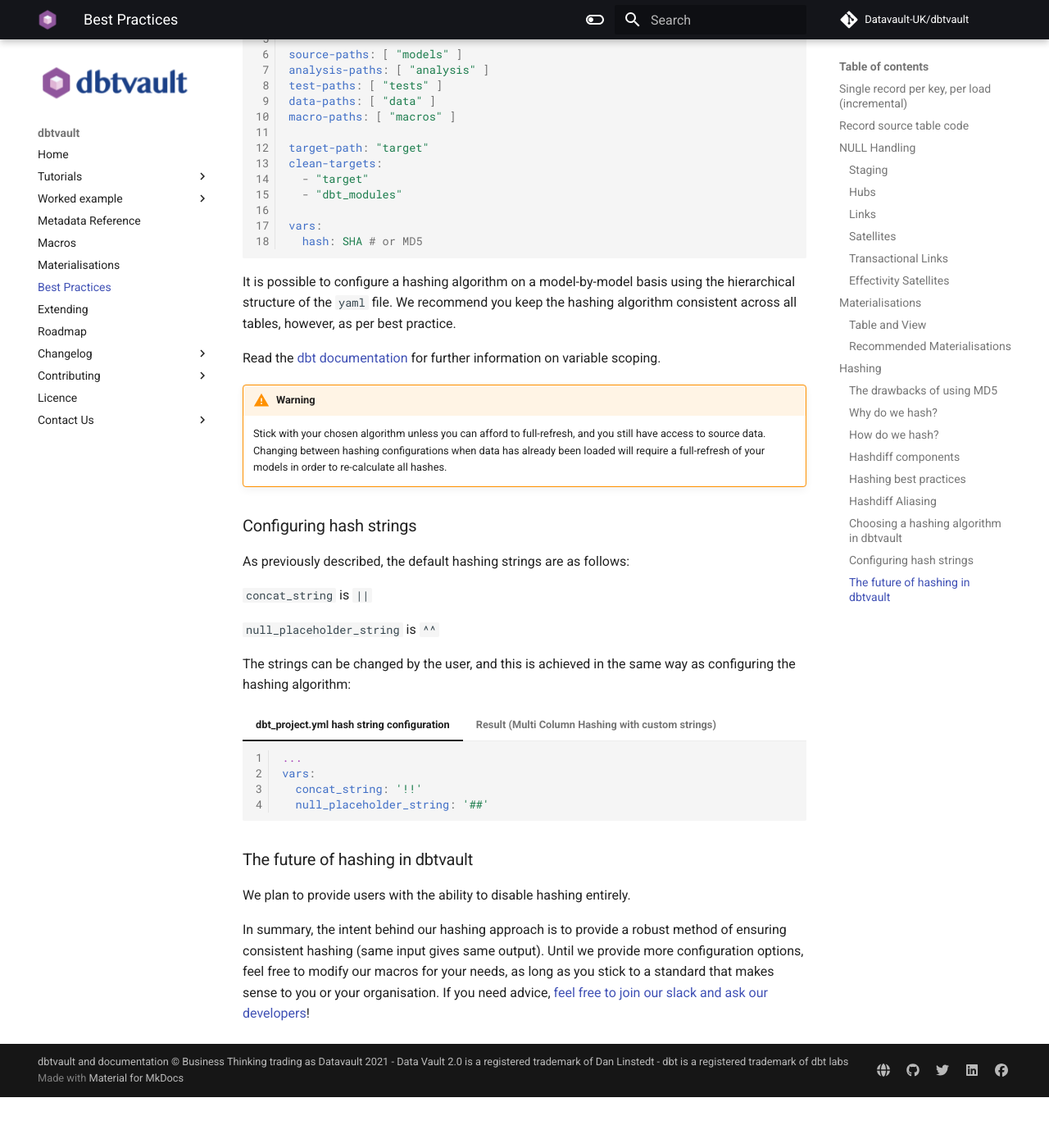
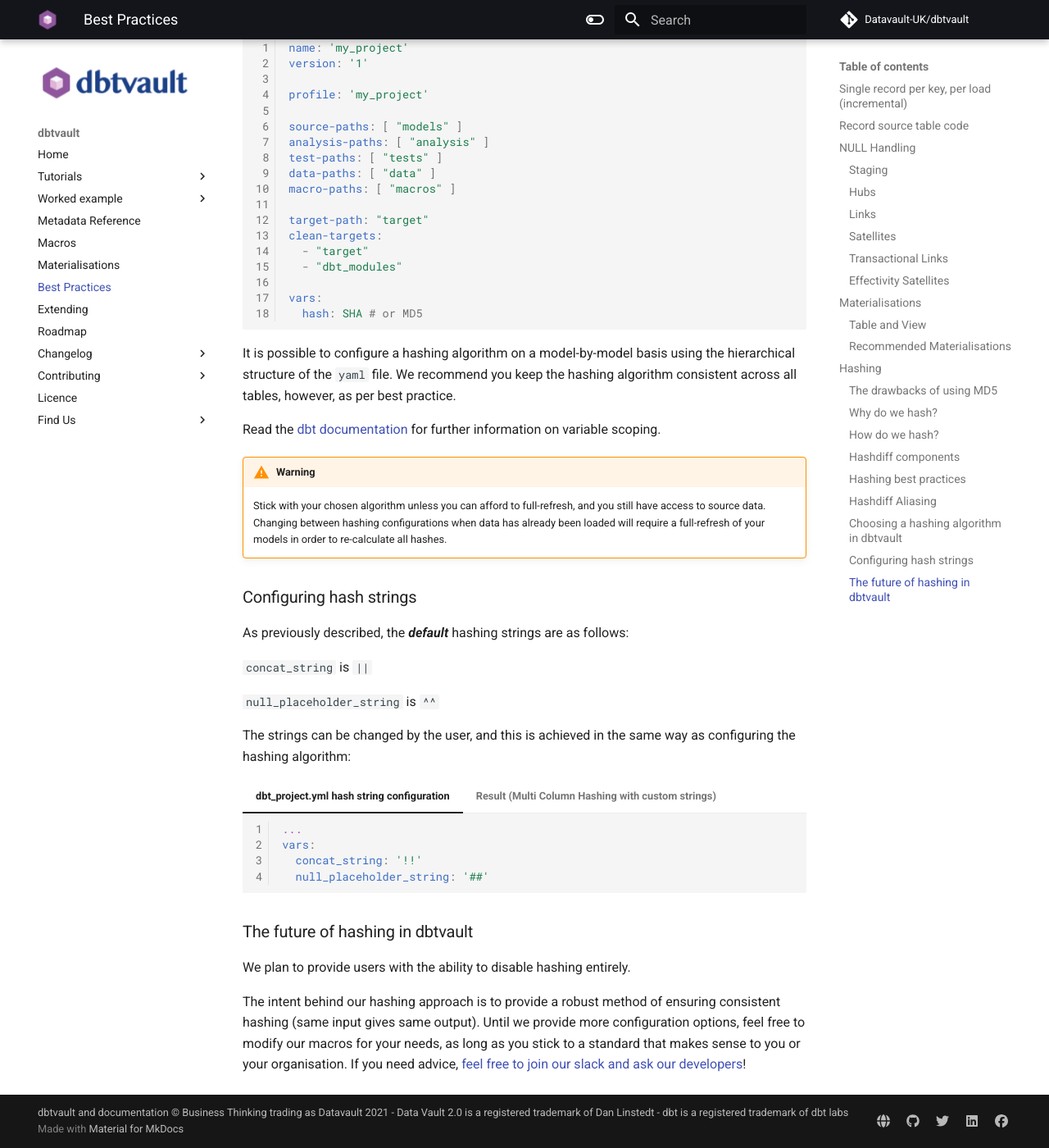
Before and after one commit to Datavault-UK/automate-dv-docs, an MkDocs documentation site: the page built from docs/best_practices.md, in a window 1280 px wide and 1400 px high, scrolled down 8428 px. Shown: the whole window at 82% size. Built offline with MkDocs 1.6.1 and Material for MkDocs 9.7.7, drawn with Linux system fonts in a browser that asks for light colours; comment, search, counter and statistics services are not loaded; before the commit the page ends 9766 px from its top, so only the background shows below that; some of the changed text lies outside the part shown.

Commit message:
Minor cleanup

````diff
--- a/docs/best_practices.md
+++ b/docs/best_practices.md
@@ -6,10 +6,11 @@
 that any deltas formed by loading these records in individual cycles get lost. For Hubs and Links this is not a problem,
 as there are no temporal attributes, but for structures such as Satellites this will produce erroneous loads.
 
-Until a future release solves this limitation for structures configured with the built-in **incremental materialisation**,
-we advise that you use one of our provided [custom materialisations](materialisations.md).
+Until a future release solves this limitation for structures configured with the built-in **incremental
+materialisation**, we advise that you use one of our provided [custom materialisations](materialisations.md).
 
-These materialisations are fully configurable and automatically iterate over records, to load each batch/iteration separately.
+These materialisations are fully configurable and automatically iterate over records, to load each batch/iteration
+separately.
 
 We are working on removing this limitation and implementing 'intra-period' loading. If you have any questions, please
 get in touch.
@@ -31,9 +32,9 @@
 
 ## NULL Handling
 
-The handling of nulls is important in Data Vault 2.0 because - as a general rule -, nulls represent a lack of something, and
-therefore do not mean anything to the business. This means we do not want records or keys containing nulls ending up in
-our raw vault.
+The handling of nulls is important in Data Vault 2.0 because - as a general rule -, nulls represent a lack of something,
+and therefore do not mean anything to the business. This means we do not want records or keys containing nulls ending up
+in our raw vault.
 
 Nulls get handled in the built-in hashing processes in dbtvault.
 
@@ -79,14 +80,13 @@
 
 If the driving key column(s) or secondary foreign key (sfk) column(s) are null then the record does not get loaded.
 
-!!! note
-    There is no logic to exclude records with null PKs because the PK of an Effectivity Satellite should be all the
-    SFK and DFK columns (so the PK will evaluate as null if they are all null).
+!!! note There is no logic to exclude records with null PKs because the PK of an Effectivity Satellite should be all the
+SFK and DFK columns (so the PK will evaluate as null if they are all null).
 
 ## Materialisations
 
-All raw vault structures support both the built-in dbt incremental materialisation and dbtvault's [custom
-materialisations](materialisations.md).
+All raw vault structures support both the built-in dbt incremental materialisation and
+dbtvault's [custom materialisations](materialisations.md).
 
 [Read more about incremental models](https://docs.getdbt.com/docs/building-a-dbt-project/building-models/configuring-incremental-models/)
 
@@ -143,10 +146,10 @@
 
 #### Personally Identifiable Information (PII)
 
-Although we do not use hashing for the purposes of security (but rather optimisation and uniqueness) using _unsalted_ MD5
-and SHA-256 could still pose a security risk for your organisation. If any of your presentation layer (marts) tables or
-views containing any hashed PII data, an attacker may be able to brute-force the hashing to gain access to the PII. For
-this reason, we highly recommend concatenating a _salt_ to your hashed columns in the staging layer using
+Although we do not use hashing for the purposes of security (but rather optimisation and uniqueness) using _unsalted_
+MD5 and SHA-256 could still pose a security risk for your organisation. If any of your presentation layer (marts) tables
+or views containing any hashed PII data, an attacker may be able to brute-force the hashing to gain access to the PII.
+For this reason, we highly recommend concatenating a _salt_ to your hashed columns in the staging layer using
 the [stage](macros.md#stage) macro.
 
 It's generally ill-advised to store this salt in the database alongside your hashed values, so we recommend injecting it
@@ -303,21 +306,21 @@
 
     ```yaml hl_lines="4 5 6"
     {%- set yaml_metadata -%}
-    source_model: 'stg_customer_details_hashed'
-    src_pk: 'CUSTOMER_HK'
+    source_model: stg_customer_details_hashed
+    src_pk: CUSTOMER_HK
     src_hashdiff:
-      source_column: "CUSTOMER_HASHDIFF"
-      alias: "HASHDIFF"
+      source_column: CUSTOMER_HASHDIFF
+      alias: HASHDIFF
     src_payload:
-      - 'NAME'
-      - 'ADDRESS'
-      - 'PHONE'
-      - 'ACCBAL'
-      - 'MKTSEGMENT'
-      - 'COMMENT'
-    src_eff: 'EFFECTIVE_FROM'
-    src_ldts: 'LOAD_DATETIME'
-    src_source: 'RECORD_SOURCE'
+      - NAME
+      - ADDRESS
+      - PHONE
+      - ACCBAL
+      - MKTSEGMENT
+      - COMMENT
+    src_eff: EFFECTIVE_FROM
+    src_ldts: LOAD_DATETIME
+    src_source: RECORD_SOURCE
     {%- endset -%}
     ```
 
@@ -374,7 +377,7 @@
 
 ### Configuring hash strings
 
-As previously described, the default hashing strings are as follows:
+As previously described, the **_default_** hashing strings are as follows:
 
 `concat_string` is `||`
 
@@ -406,7 +409,7 @@
 
 We plan to provide users with the ability to disable hashing entirely.
 
-In summary, the intent behind our hashing approach is to provide a robust method of ensuring consistent hashing (same
+The intent behind our hashing approach is to provide a robust method of ensuring consistent hashing (same
 input gives same output). Until we provide more configuration options, feel free to modify our macros for your needs, as
 long as you stick to a standard that makes sense to you or your organisation. If you need
 advice, [feel free to join our slack and ask our developers](https://join.slack.com/t/dbtvault/shared_invite/enQtODY5MTY3OTIyMzg2LWJlZDMyNzM4YzAzYjgzYTY0MTMzNTNjN2EyZDRjOTljYjY0NDYyYzEwMTlhODMzNGY3MmU2ODNhYWUxYmM2NjA)!
--- a/mkdocs.yml
+++ b/mkdocs.yml
@@ -63,15 +63,16 @@
     - Style Guides:
         - Tutorials: 'style_guides/tutorials.md'
   - Licence: 'LICENSE.md'
-  - Contact Us:
-      - Github: 'https://github.com/Datavault-UK/dbtvault'
+  - Find Us:
+      - GitHub: 'https://github.com/Datavault-UK/dbtvault'
       - Facebook: 'https://www.facebook.com/DataVaultUK/'
       - Twitter: 'https://twitter.com/datavault_uk'
       - LinkedIn: 'https://www.linkedin.com/company/business-thinking-limited'
       - Slack: 'https://join.slack.com/t/dbtvault/shared_invite/enQtODY5MTY3OTIyMzg2LWJlZDMyNzM4YzAzYjgzYTY0MTMzNTNjN2EyZDRjOTljYjY0NDYyYzEwMTlhODMzNGY3MmU2ODNhYWUxYmM2NjA'
-      - UKDVUG: 'https://www.ukdatavaultusergroup.co.uk/'
+      - Data Vault User Group: 'https://www.ukdatavaultusergroup.co.uk/'
+      - Data Vault User Group Forums: 'https://forum.ukdatavaultusergroup.co.uk/'
       - YouTube: 'https://www.youtube.com/channel/UCdhSsZWTwkX1-v8EX84WLYg'
-      - Datavault: 'https://www.data-vault.co.uk/'
+      - Datavault Website: 'https://www.data-vault.com/'
 
 extra:
   social:
````
Also changed, not shown: other parts of docs/best_practices.md (+18 -15 lines), docs/materialisations.md (+2 -2 lines).
